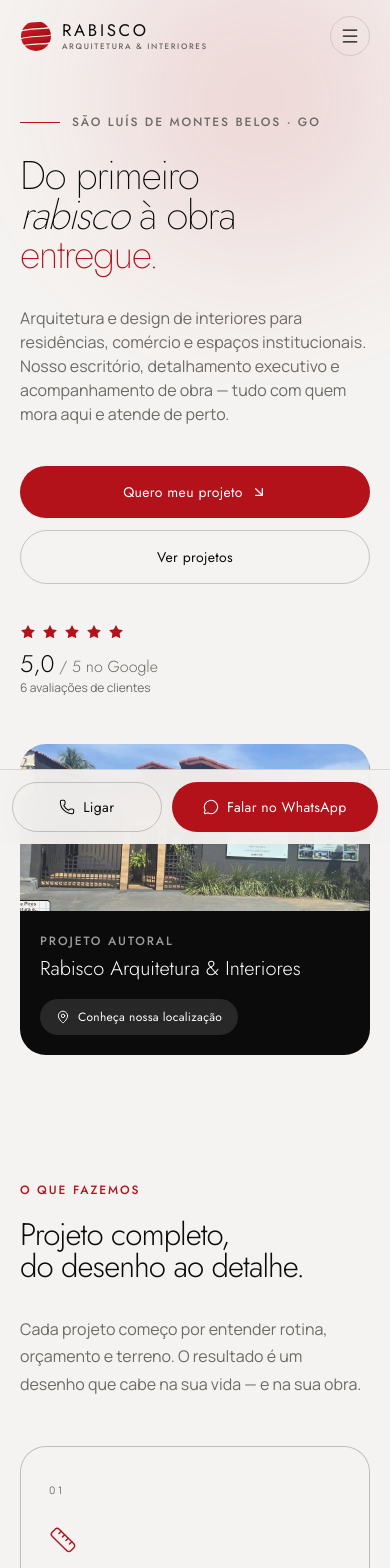
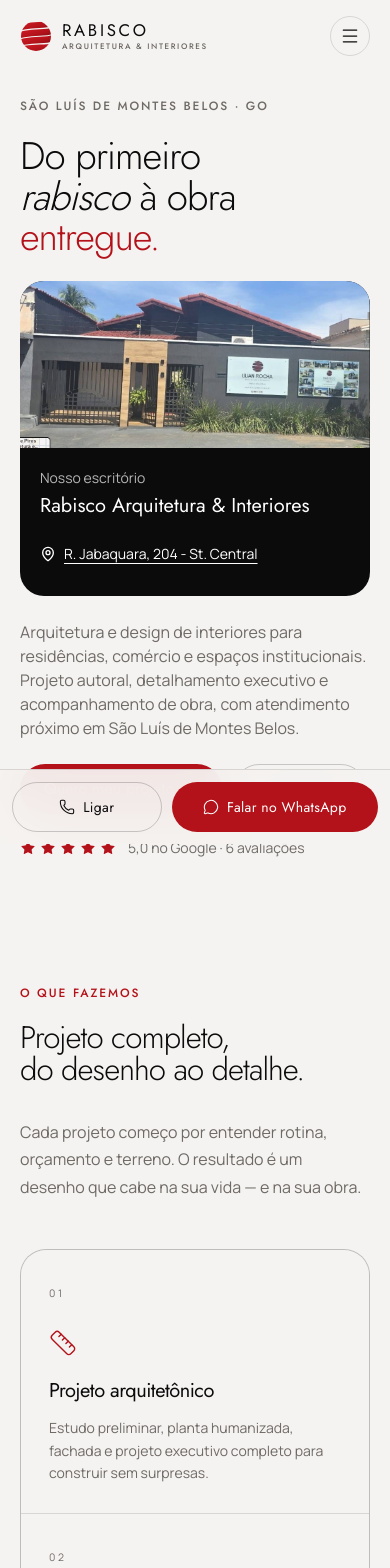
Before and after one commit to G4m0/Rabisco-Arquitetura, a React (Vite) app in the folder packages/web/: page / in a window 390 px wide. Shown: the top 1568 px of the page. Built offline with nearby package versions, Linux system fonts and the light colour scheme.

Commit message:
Move office facade into first-screen hero with responsive two-column composition

```diff
--- a/packages/web/src/web/components/site/hero.tsx
+++ b/packages/web/src/web/components/site/hero.tsx
@@ -3,121 +3,55 @@
 
 export function Hero() {
   return (
-    <section id="top" className="relative overflow-hidden pt-28 pb-10 md:pt-36 md:pb-16">
-      {/* fundo: malha suave + hairlines */}
-      <div
-        aria-hidden
-        className="pointer-events-none absolute -top-40 -right-32 h-[520px] w-[520px] rounded-full opacity-[0.16] blur-3xl"
-        style={{ background: "radial-gradient(circle, #B3121A 0%, transparent 65%)" }}
-      />
-      <div
-        aria-hidden
-        className="pointer-events-none absolute inset-x-0 top-1/2 hidden h-px bg-line md:block"
-      />
-
-      <div className="container-r relative">
-        <div className="rise flex items-center gap-3" style={{ "--rise-delay": "60ms" } as never}>
-          <span className="h-px w-10 bg-brand" />
-          <span className="eyebrow text-muted-ink">
-            {site.city} · {site.state}
-          </span>
+    <section id="top" className="overflow-hidden pt-24 pb-10 md:pt-28 md:pb-16">
+      <div className="container-r grid items-center gap-x-10 gap-y-6 lg:grid-cols-2">
+        <div className="lg:col-start-1 lg:row-start-1">
+          <p className="eyebrow text-muted-ink">{site.city} · {site.state}</p>
+          <h1 className="mt-5 text-[clamp(2.4rem,6vw,4.5rem)] font-light leading-[1.05] tracking-tight">
+            Do primeiro<br /><span className="italic">rabisco</span> à obra<br />
+            <span className="text-brand">entregue.</span>
+          </h1>
         </div>
 
-        <h1
-          className="h-display rise mt-6 max-w-[15ch]"
-          style={{ "--rise-delay": "140ms" } as never}
-        >
-          Do primeiro
-          <br />
-          <span className="italic">rabisco</span> à obra
-          <br />
-          <span className="text-brand">entregue.</span>
-        </h1>
+        <figure className="m-0 min-w-0 overflow-hidden rounded-[24px] bg-ink lg:col-start-2 lg:row-span-2 lg:row-start-1">
+          <img
+            src={`${import.meta.env.BASE_URL}images/fachada-rabisco.png`}
+            alt="Fachada da Rabisco Arquitetura & Interiores, com a entrada e as placas do escritório"
+            className="block h-auto w-full"
+            width={1110}
+            height={530}
+            loading="eager"
+            fetchPriority="high"
+          />
+          <figcaption className="px-5 py-5 text-white md:px-6">
+            <p className="text-sm text-white/70">Nosso escritório</p>
+            <p className="font-display mt-1 text-xl">Rabisco Arquitetura &amp; Interiores</p>
+            <a href="#contato" className="mt-3 inline-flex min-h-11 items-center gap-2 text-sm underline underline-offset-4">
+              <MapPin className="h-4 w-4 shrink-0" />
+              {site.address}
+            </a>
+          </figcaption>
+        </figure>
 
-        <div className="mt-8 grid gap-10 md:mt-12 md:grid-cols-12 md:items-end">
-          <p
-            className="rise max-w-xl text-base text-muted-ink md:col-span-5 md:text-lg"
-            style={{ "--rise-delay": "240ms" } as never}
-          >
+        <div className="min-w-0 lg:col-start-1 lg:row-start-2">
+          <p className="max-w-xl text-base text-muted-ink">
             Arquitetura e design de interiores para residências, comércio e espaços
-            institucionais. Nosso escritório, detalhamento executivo e acompanhamento de obra —
-            tudo com quem mora aqui e atende de perto.
+            institucionais. Projeto autoral, detalhamento executivo e acompanhamento de obra,
+            com atendimento próximo em São Luís de Montes Belos.
           </p>
-
-          <div
-            className="rise flex flex-col gap-3 sm:flex-row md:col-span-4"
-            style={{ "--rise-delay": "320ms" } as never}
-          >
-            <a
-              href={whatsappLink()}
-              target="_blank"
-              rel="noreferrer"
-              className="font-display group inline-flex items-center justify-center gap-2 rounded-full bg-brand px-7 py-4 text-sm tracking-wide text-white transition-all hover:bg-brand-deep"
-            >
-              Quero meu projeto
-              <ArrowDownRight className="h-4 w-4 transition-transform group-hover:translate-x-0.5 group-hover:translate-y-0.5" />
+          <div className="mt-6 flex flex-wrap gap-3">
+            <a href={whatsappLink()} target="_blank" rel="noreferrer" className="font-display inline-flex min-h-12 items-center justify-center gap-2 rounded-full bg-brand px-6 py-3 text-base text-white transition-colors hover:bg-brand-deep">
+              Quero meu projeto <ArrowDownRight className="h-4 w-4" />
             </a>
-            <a
-              href="#projetos"
-              className="font-display inline-flex items-center justify-center rounded-full border border-ink/20 px-7 py-4 text-sm tracking-wide text-ink transition-colors hover:border-ink hover:bg-ink hover:text-white"
-            >
+            <a href="#projetos" className="font-display inline-flex min-h-12 items-center justify-center rounded-full border border-ink/20 px-6 py-3 text-base hover:bg-ink hover:text-white">
               Ver projetos
             </a>
           </div>
-
-          <div
-            className="rise md:col-span-3"
-            style={{ "--rise-delay": "400ms" } as never}
-          >
-            <div className="flex items-center gap-1.5 text-brand">
-              {Array.from({ length: 5 }).map((_, i) => (
-                <Star key={i} className="h-4 w-4 fill-current" strokeWidth={0} />
-              ))}
-            </div>
-            <p className="font-display mt-2 text-2xl font-light">
-              {site.rating}
-              <span className="text-base text-muted-ink"> / 5 no Google</span>
-            </p>
-            <p className="text-xs text-muted-ink">
-              {site.reviewCount} avaliações de clientes
-            </p>
-          </div>
-        </div>
-
-        {/* imagem principal */}
-        <div
-          className="rise relative mt-12 md:mt-20"
-          style={{ "--rise-delay": "480ms" } as never}
-        >
-          <div className="relative overflow-hidden rounded-[26px] md:rounded-[36px]">
-            <img
-              src={`${import.meta.env.BASE_URL}images/fachada-rabisco.png`}
-              alt="Fachada do escritório Rabisco Arquitetura & Interiores em São Luís de Montes Belos"
-              className="block h-auto w-full object-contain"
-              loading="eager"
-              fetchPriority="high"
-              width={1109}
-              height={530}
-            />
-            <div
-              aria-hidden
-              className="hidden"
-            />
-            <div className="flex flex-wrap items-center justify-between gap-4 bg-ink p-5 md:p-8">
-              <div>
-                <p className="eyebrow text-white/60">Projeto autoral</p>
-                <p className="font-display mt-1 text-xl font-light text-white md:text-2xl">
-                  Rabisco Arquitetura & Interiores
-                </p>
-              </div>
-              <a
-                href="#contato"
-                className="font-display inline-flex items-center gap-2 rounded-full bg-white/12 px-4 py-2.5 text-xs tracking-wide text-white backdrop-blur-md transition-colors hover:bg-white hover:text-ink"
-              >
-                <MapPin className="h-3.5 w-3.5" strokeWidth={1.6} />
-                Conheça nossa localização
-              </a>
-            </div>
+          <div className="mt-6 flex flex-wrap items-center gap-x-3 gap-y-2">
+            <span aria-label="5 estrelas" className="flex gap-1 text-brand">
+              {Array.from({ length: 5 }).map((_, i) => <Star aria-hidden="true" key={i} className="h-4 w-4 fill-current" strokeWidth={0} />)}
+            </span>
+            <p className="text-sm text-muted-ink">{site.rating} no Google · {site.reviewCount} avaliações</p>
           </div>
         </div>
       </div>
```
